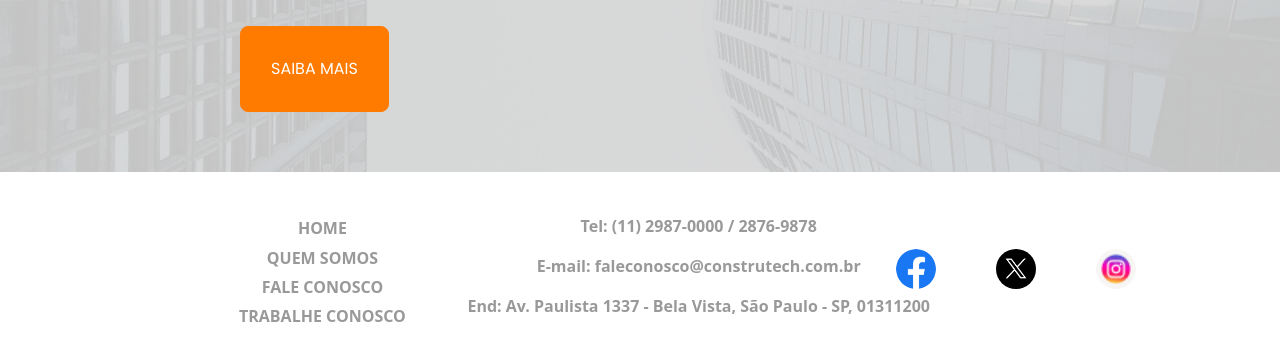
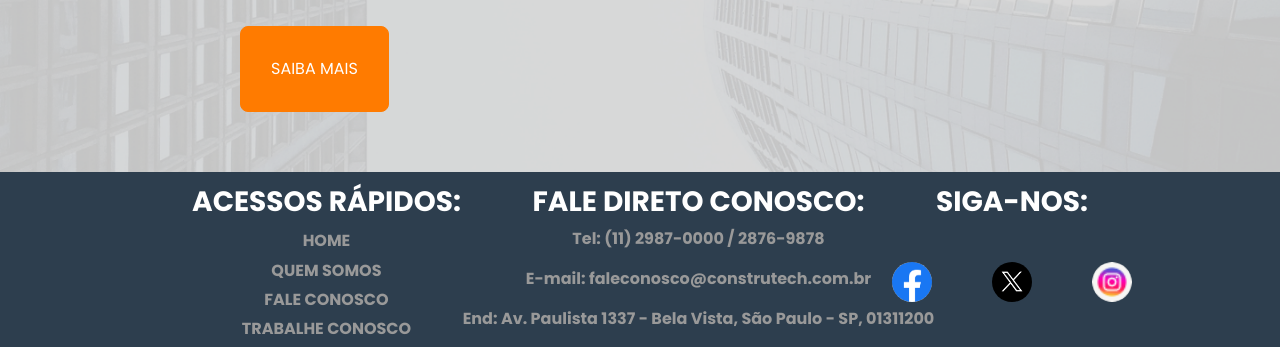
Before and after one commit to robertoscolar/plataforma-rh, a PHP site: page /index.php in a window 1280 px wide. Shown: the part 560-907 px from the top of the page. Before the commit the page ends 882 px from the top, so only its background shows below. Run offline with PHP 8.4, Linux system fonts and the light colour scheme; some web fonts are replaced.

Commit message:
Correção Rodape estilação

```diff
--- a/404.php
+++ b/404.php
@@ -47,11 +47,11 @@
     </section>
 
 
-    <!-- <footer class="rodape">
+    <footer class="rodape">
         <?php
-        // include 'components/footer.php';
+        include 'components/footer.php';
         ?>
-    </footer> -->
+    </footer>
 
 </body>
 
--- a/css/main.css
+++ b/css/main.css
@@ -112,6 +112,12 @@ body {
 
 /* RODAPE */
 
+.rodape {
+    background: #2D3E4E;
+    font-family: 'Poppins', sans-serif;
+    padding-top: 1%;
+}
+
 .container_rodape {
     display: flex;
     margin: auto;
@@ -125,6 +131,7 @@ body {
     display: flex;
     justify-content: center;
     align-items: center;
+
 }
 
 .links {
```
